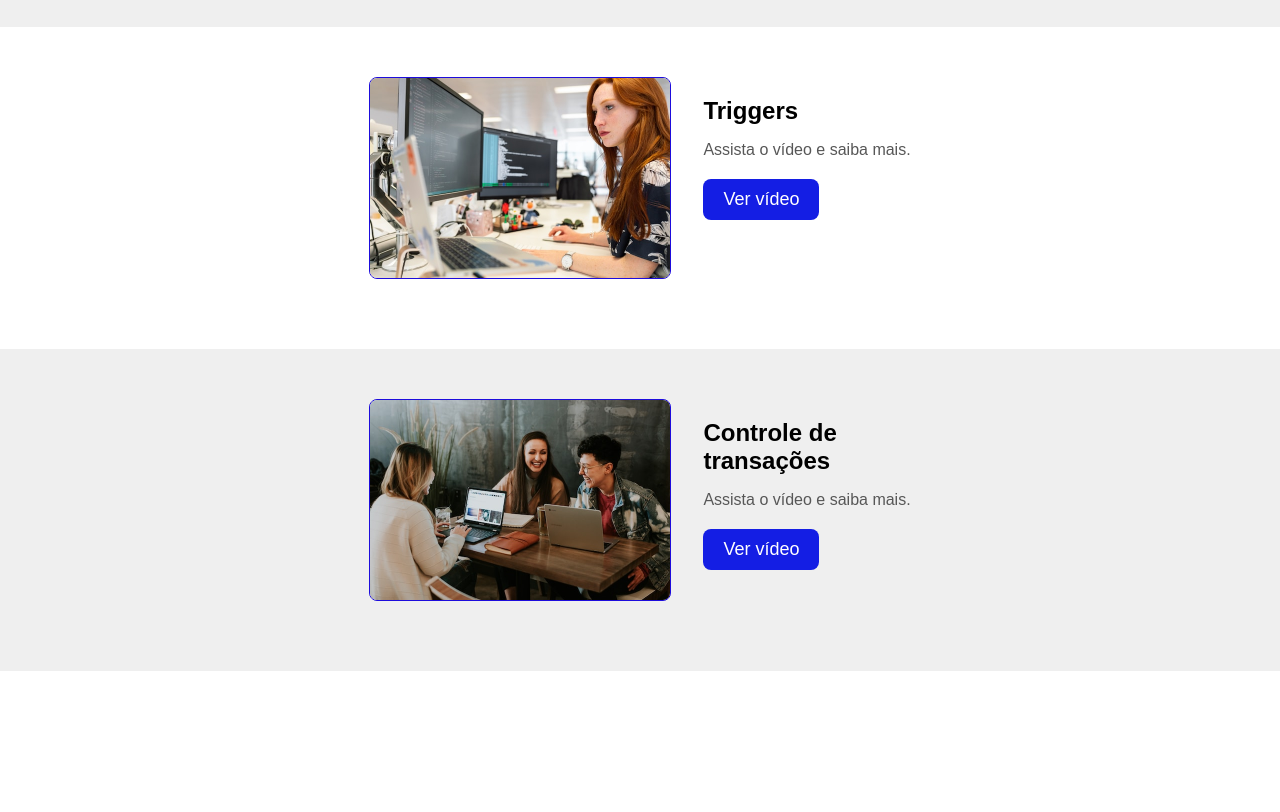
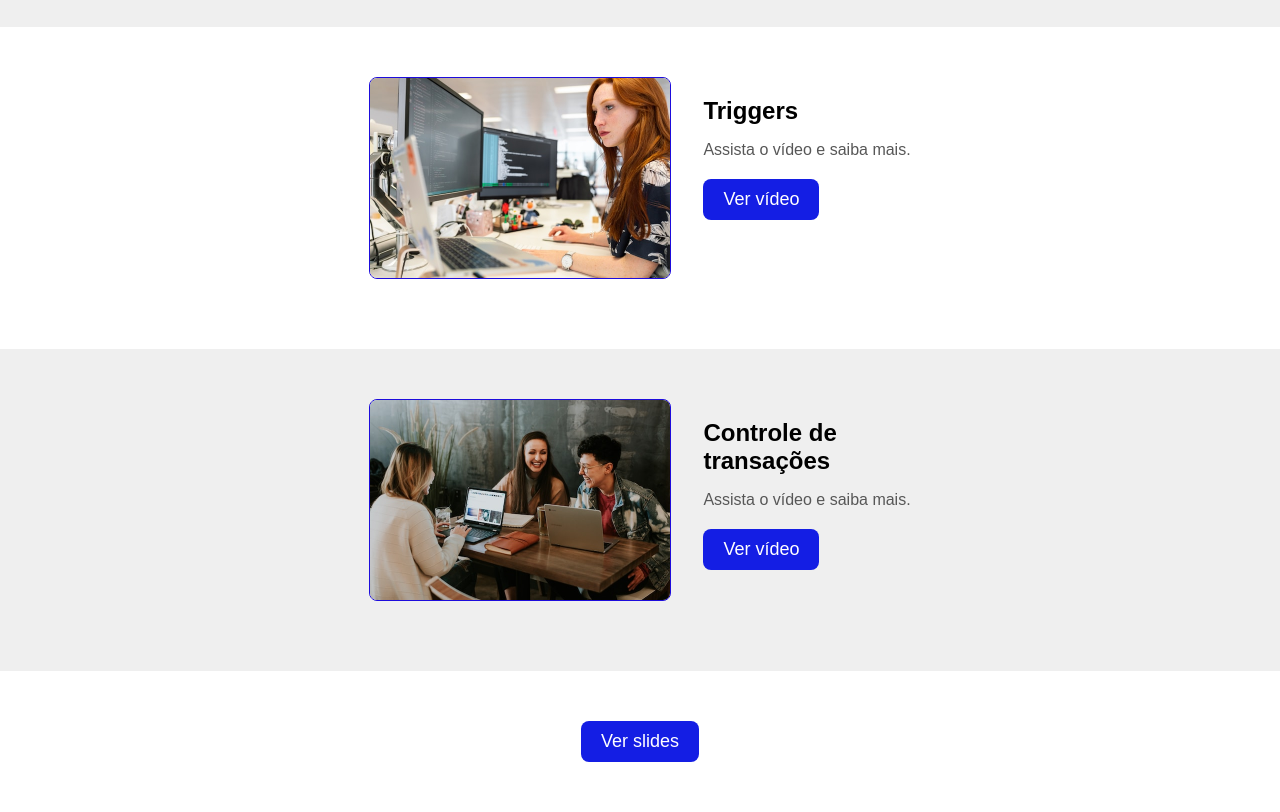
Before and after one commit to vitoroliveira2022/Site_Comum, a plain HTML site: page index.html in a window 1280 px wide. Shown: the part 2061-2873 px from the top of the page. Before the commit the page ends 2732 px from the top, so only its background shows below. Drawn offline with Linux system fonts and the light colour scheme.

Commit message:
arrumando

```diff
--- a/index.html
+++ b/index.html
@@ -84,7 +84,11 @@
     </div>
   </div>
 
-  </div>
+</div>
+
+<div class="section" style="display: flex; align-items: center; justify-content: center;">
+  <a href="https://drive.google.com/file/d/1S62fcRov4N_qGnv7LpqtTrtxIIDArn6O/view?usp=sharing" target="_blank"><button class="button-video">Ver slides</button></a>
+</div>
 
 </body>
 
```
